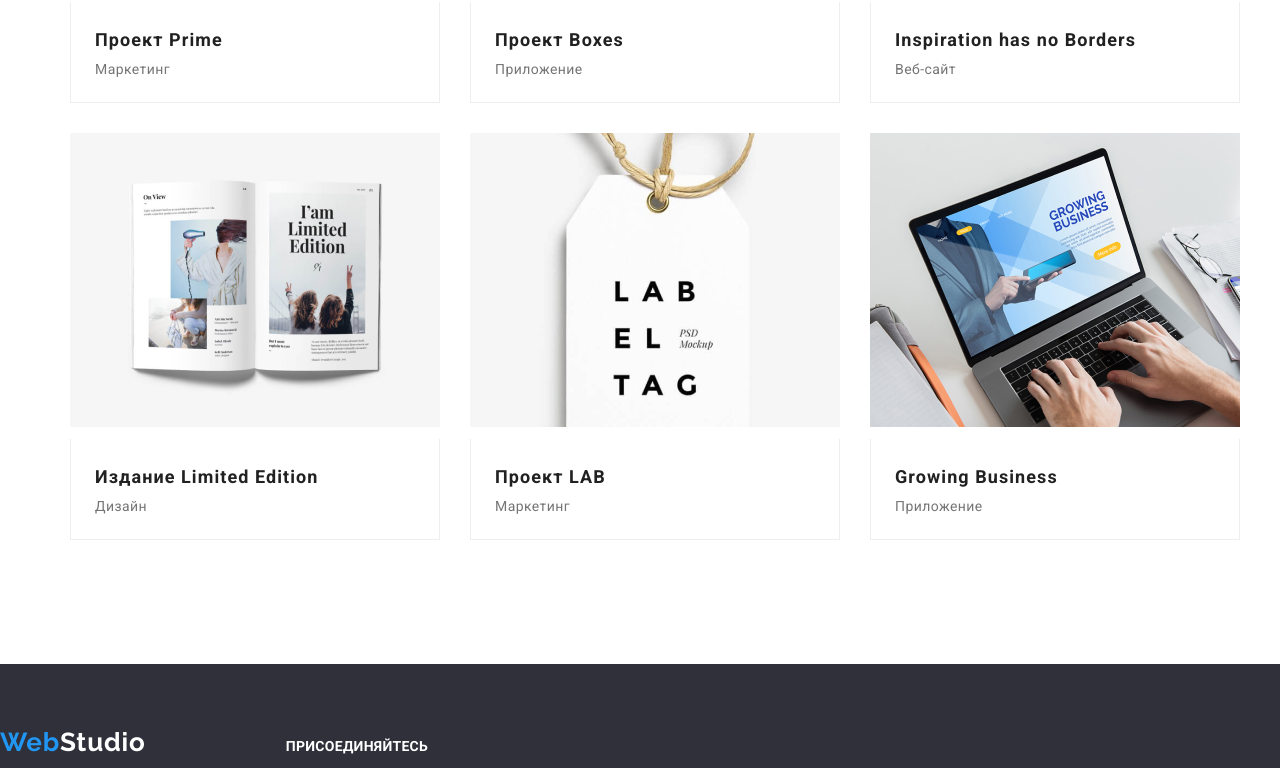
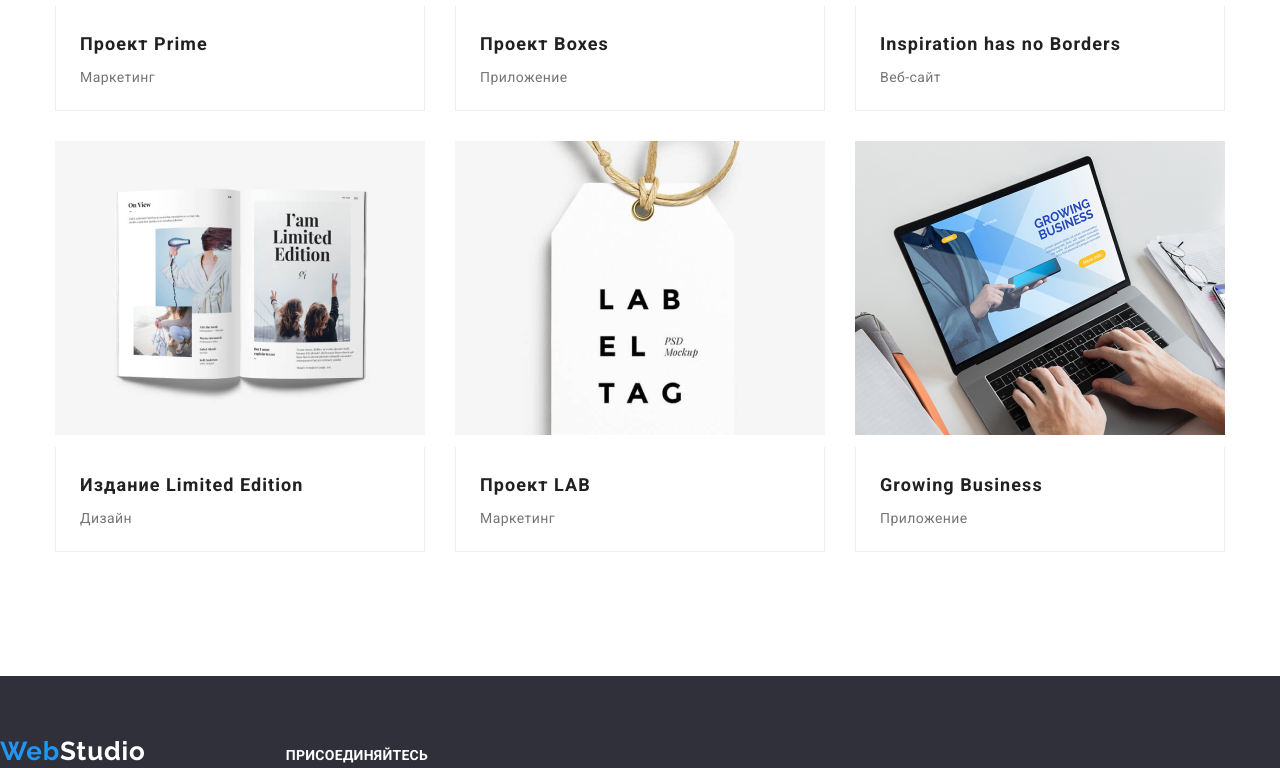
Before and after one commit to htmll-css-22/goit-markup-hw-04, a plain HTML site: page portfolio.html in a window 1280 px wide. Shown: the part 1003-1771 px from the top of the page. Drawn offline with nearby package versions, Linux system fonts and the light colour scheme.

Commit message:
дздз-4

```diff
--- a/css/styles.css
+++ b/css/styles.css
@@ -565,6 +565,7 @@ color: #2196F3
 }
 
 .join {
+  margin-top: 0;
   margin-bottom: 20px;
 
   color: #FFFFFF;
@@ -594,8 +595,8 @@ color: #2196F3
   display: flex;
   justify-content: center;
   flex-wrap: wrap;
+}
 
-}
 .galerry .list:first-of-type {
   margin-bottom: 50px;
 }
@@ -650,7 +651,7 @@ box-shadow: 0px 1px 1px rgba(0, 0, 0, 0.12), 0px 4px 4px rgba(0, 0, 0, 0.06), 1p
 .link-galerry-card {
   color: inherit;
   display: block;
-  margin-bottom: 30px;
+
 }
 
 .contacts-adress {
@@ -661,13 +662,6 @@ font-size: 14px;
 line-height: 1.71;
 letter-spacing: 0.03em;
 margin: 0;
-}
-
-.galerry > .container > .list {
-  width: 1200px;
-    display: flex;
-    justify-content: center;
-    flex-wrap: wrap;
 }
 
 .galerry-card {
@@ -681,7 +675,7 @@ font-weight: 700;
   line-height: 2;
   letter-spacing: 0.06em;
   text-align: start;
-
+  margin-bottom: 30px;
 }
 
 .title-mode-light {
@@ -691,6 +685,7 @@ line-height: 2;
 letter-spacing: 0.06em;
 color: #212121;
 margin: 0;
+margin-bottom: 4px;
 }
 
 /* Блок о нас  */
```
